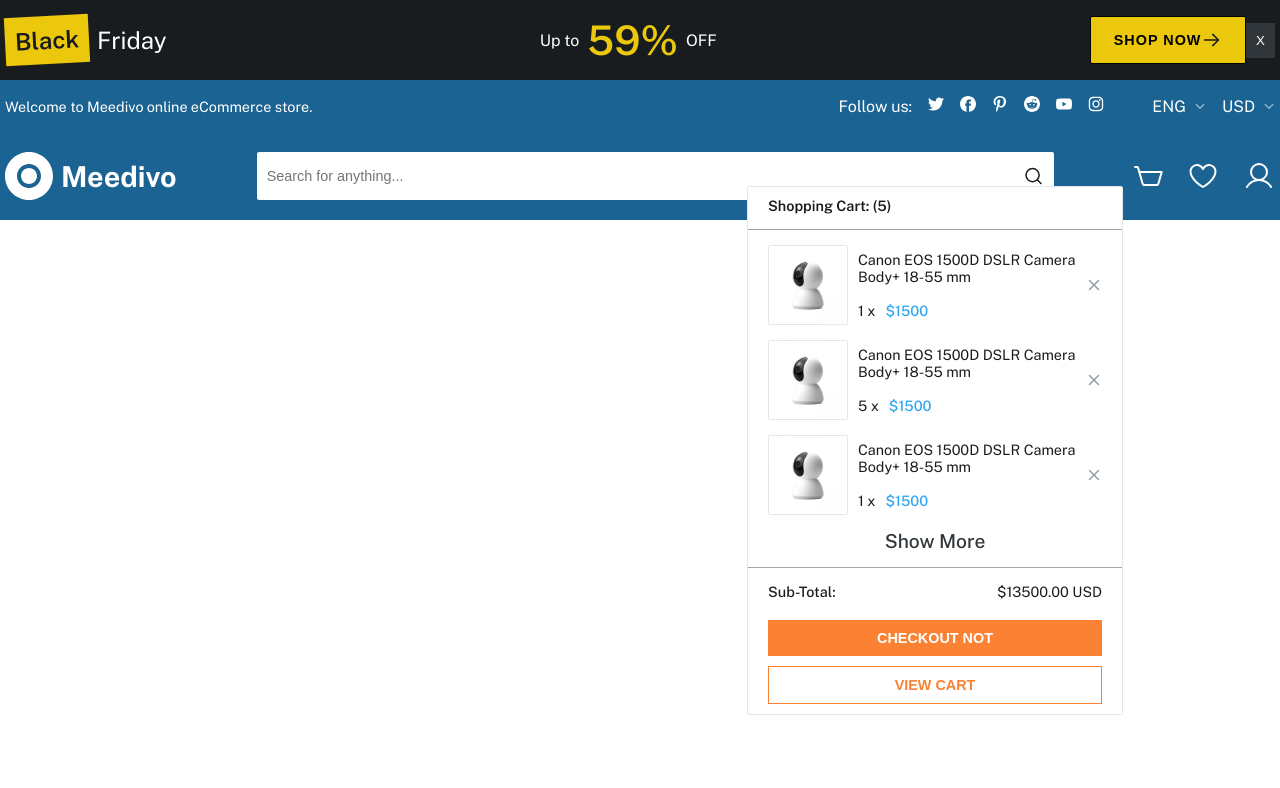
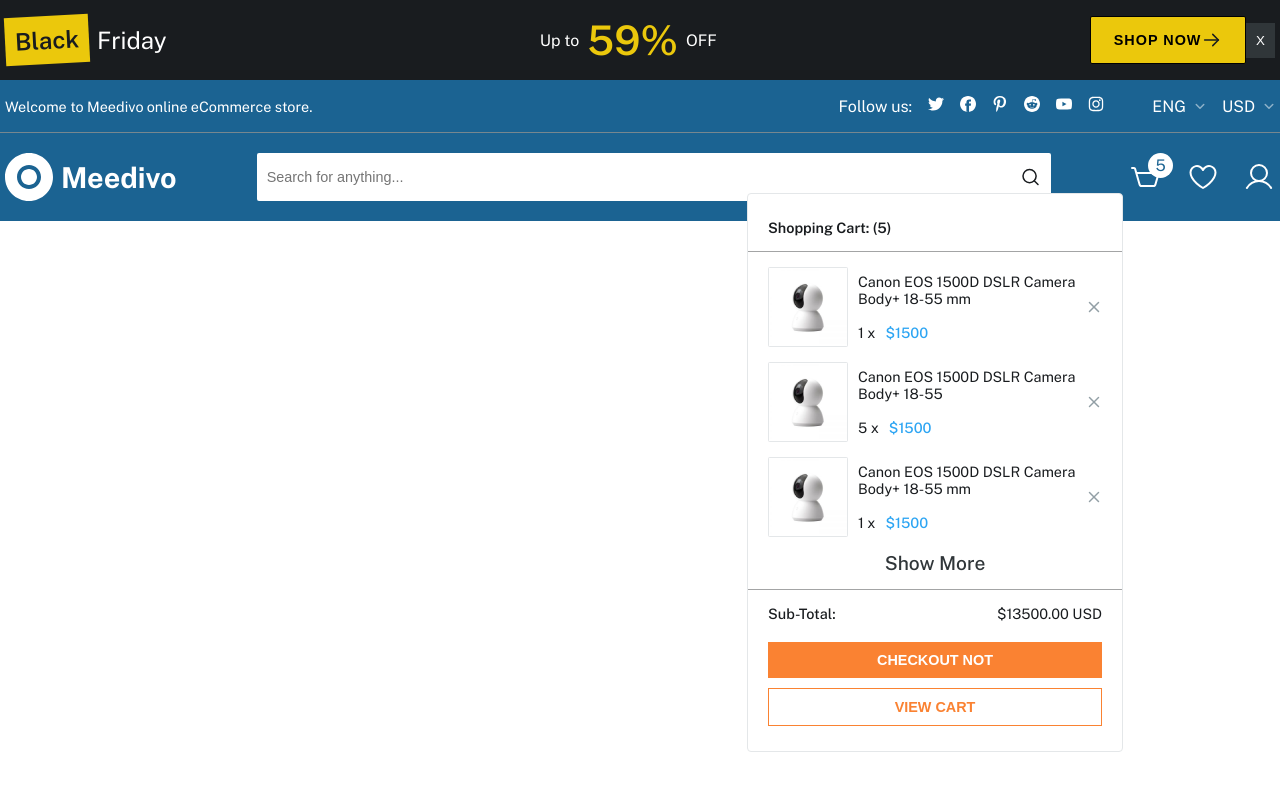
Before and after one commit to ahmedelqori/ShopSphere, a React (Vite) app in the folder client/: page / in a window 1280 px wide. Both pictures are taken after a click on the picture 1148 px from the left and 176 px from the top of the page. Shown: the top 788 px of the page. Built offline with nearby package versions, Linux system fonts and the light colour scheme.

Commit message:
Handle Some Issue in Shooping cart

```diff
--- a/client/src/components/Header/Header.styled.tsx
+++ b/client/src/components/Header/Header.styled.tsx
@@ -3,3 +3,10 @@
 export const HeaderComp = styled.header`
   width: 100%;
 `;
+
+export const Line = styled.div`
+  height: 1px;
+  background-color: var(--color-grey-sky);
+  width: 100%;
+  opacity: 1;
+`;
--- a/client/src/components/Header/Header.tsx
+++ b/client/src/components/Header/Header.tsx
@@ -1,4 +1,4 @@
-import { HeaderComp } from "./Header.styled";
+import { HeaderComp, Line } from "./Header.styled";
 import Main from "./Main/Main";
 import NotificationBar from "./NotificationBar/NotificationBar";
 import SocialMedia from "./SocialMedia/SocialMedia";
@@ -8,6 +8,7 @@
     <HeaderComp>
       <NotificationBar />
       <SocialMedia />
+      <Line />
       <Main />
     </HeaderComp>
   );
--- a/client/src/components/Header/Main/Main.styled.tsx
+++ b/client/src/components/Header/Main/Main.styled.tsx
@@ -55,11 +55,31 @@
 `;
 
 export const Cart = styled.div`
+  width: 32px;
+  height: 32px;
   position: relative;
 `;
+
+export const TotalItems = styled.div`
+  position: absolute;
+  background-color: var(--color-white);
+  color: var(--color-blue-dark);
+  width: 25px;
+  height: 25px;
+  align-items: center;
+  justify-content: center;
+  border-radius: 50%;
+  top: -8px;
+  right: -10px;
+  cursor: pointer;
+`;
 export const Favorite = styled.div`
+  width: 32px;
+  height: 32px;
   position: relative;
 `;
 export const Profile = styled.div`
+  width: 32px;
+  height: 32px;
   position: relative;
 `;
--- a/client/src/components/Header/Main/Main.tsx
+++ b/client/src/components/Header/Main/Main.tsx
@@ -8,9 +8,40 @@
   Cart,
   Favorite,
   Profile,
+  TotalItems,
 } from "./Main.styled";
 import { useState } from "react";
+
+export type ItemInterface = {
+  title: string;
+  price: number;
+  count: number;
+  img: string;
+};
+
 const Main = () => {
+  const itemObj: ItemInterface = {
+    title: "Canon EOS 1500D DSLR Camera Body+ 18-55 mm",
+    price: 1500,
+    count: 1,
+    img: "/assets/icons/Item.png",
+  };
+
+  const itemObj1: ItemInterface = {
+    title:
+      "Canon EOS 1500D DSLR Camera Body+ 18-55",
+    price: 1500,
+    count: 5,
+    img: "/assets/icons/Item.png",
+  };
+  const [items, setItems] = useState<ItemInterface[]>([
+    itemObj,
+    itemObj1,
+    itemObj,
+    itemObj,
+    itemObj,
+  ]);
+
   const [showCart, setShowCart] = useState(false);
   const [showFavorite, setShowFavorite] = useState(false);
   const [showProfile, setShowProfile] = useState(false);
@@ -33,7 +64,14 @@
               src="/assets/icons/Cart.svg"
               onClick={() => setShowCart(!showCart)}
             />
-            <ShoopingCart style={{ display: showCart ? "block" : "none" }} />
+            <TotalItems onClick={() => setShowCart(!showCart)}>
+              {items.length > 9 ? "+9" : items.length.toString()}
+            </TotalItems>
+            <ShoopingCart
+              items={items}
+              setItems={setItems}
+              style={{ display: showCart ? "block" : "none" }}
+            />
           </Cart>
           <Favorite>
             <img
--- a/client/src/components/Header/Main/ShoopingCart/ShoopingCart.styled.tsx
+++ b/client/src/components/Header/Main/ShoopingCart/ShoopingCart.styled.tsx
@@ -8,11 +8,13 @@
   font-size: 0.9rem;
   position: absolute;
   align-items: start;
-  border-radius: 2px;
+  border-radius: 4px;
   flex-direction: column;
   color: var(--color-grey);
   background-color: var(--color-white);
   border: 1px solid var(--color-white-light);
+  padding: 15px 0;
+
 `;
 
 export const H3 = styled.h3`
--- a/client/src/components/Header/Main/ShoopingCart/ShoopingCart.tsx
+++ b/client/src/components/Header/Main/ShoopingCart/ShoopingCart.tsx
@@ -1,4 +1,5 @@
 import { useEffect, useState } from "react";
+import React from "react";
 import {
   Cart,
   H3,
@@ -15,45 +16,26 @@
   Buttons,
 } from "./ShoopingCart.styled";
 
+import { ItemInterface } from "../Main";
+
 type ShoppingCartProps = {
   style?: React.CSSProperties;
+  items: ItemInterface[];
+  setItems: React.Dispatch<React.SetStateAction<ItemInterface[]>>;
 };
 
-type ItemInterface = {
-  title: string;
-  price: number;
-  count: number;
-  img: string;
-};
-
-const ShoppingCart: React.FC<ShoppingCartProps> = ({ style }) => {
-  const itemObj: ItemInterface = {
-    title: "Canon EOS 1500D DSLR Camera Body+ 18-55 mm",
-    price: 1500,
-    count: 1,
-    img: "/assets/icons/Item.png",
-  };
-
-  const itemObj1: ItemInterface = {
-    title: "Canon EOS 1500D DSLR Camera Body+ 18-55 mm",
-    price: 1500,
-    count: 5,
-    img: "/assets/icons/Item.png",
-  };
-  const [items, setItems] = useState<ItemInterface[]>([
-    itemObj,
-    itemObj1,
-    itemObj,
-    itemObj,
-    itemObj,
-  ]);
+const ShoppingCart: React.FC<ShoppingCartProps> = ({
+  style,
+  items,
+  setItems,
+}) => {
   const [total, setTotal] = useState<number>(0);
   const handleRemove = (index: number): void => {
     setItems((prevItems) => prevItems.filter((_, i) => i !== index));
   };
 
   useEffect(() => {
-    const newTotal = items.reduce(
+    const newTotal: number = items.reduce(
       (acc, item) => acc + item.price * item.count,
       0
     );
@@ -71,7 +53,10 @@
               <Li key={index}>
                 <ItemImage className="item" src={item.img} alt="item" />
                 <InfoContainer>
-                  <H4>{item.title}</H4>
+                  <H4>
+                    {item.title.substring(0, 48)}
+                    {item.title.length > 48 ? "..." : ""}
+                  </H4>
                   <PriceContainer>
                     <p>{item.count} x </p>
                     <span>${item.price}</span>
--- a/client/src/index.css
+++ b/client/src/index.css
@@ -15,7 +15,8 @@
   --color-white-light: #e4e7e9;
   --color-blue-dark: #1b6392;
   --color-blue-light: #2da5f3;
-  --color-orange:#FA8232
+  --color-orange: #fa8232;
+
 }
 
 body {
```
